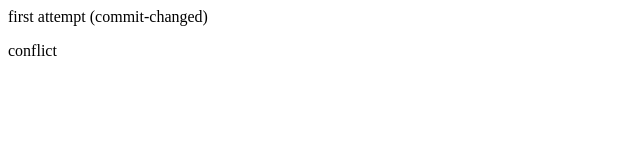
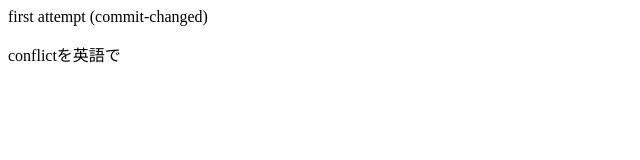
Before and after one commit to Loonaken/git-practice-personal, a plain HTML site: page index.html in a window 1280 px wide. Shown: the whole page, without its empty margins (0-640 px from the left). Drawn offline with Linux system fonts and the light colour scheme.

Commit message:
conflictを追記したよ

```diff
--- a/index.html
+++ b/index.html
@@ -1,2 +1,2 @@
 <p>first attempt (commit-changed)</p>
-<p>conflict</p>
+<p>conflictを英語で</p>
```
